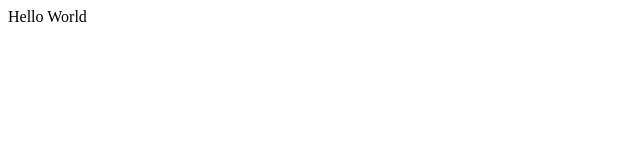
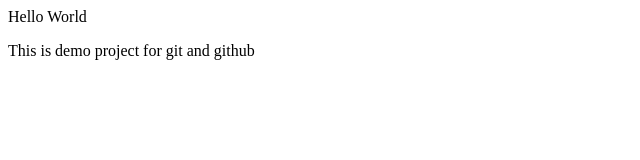
Before and after one commit to Zahir-Zahoor/project-demo, a plain HTML site: page index.html in a window 1280 px wide. Shown: the whole page, without its empty margins (0-640 px from the left). Drawn offline with Linux system fonts and the light colour scheme.

Commit message:
demo project

```diff
--- a/index.html
+++ b/index.html
@@ -1 +1,2 @@
 <p>Hello World </p>
+<p> This is demo project for git and github</p>
```
